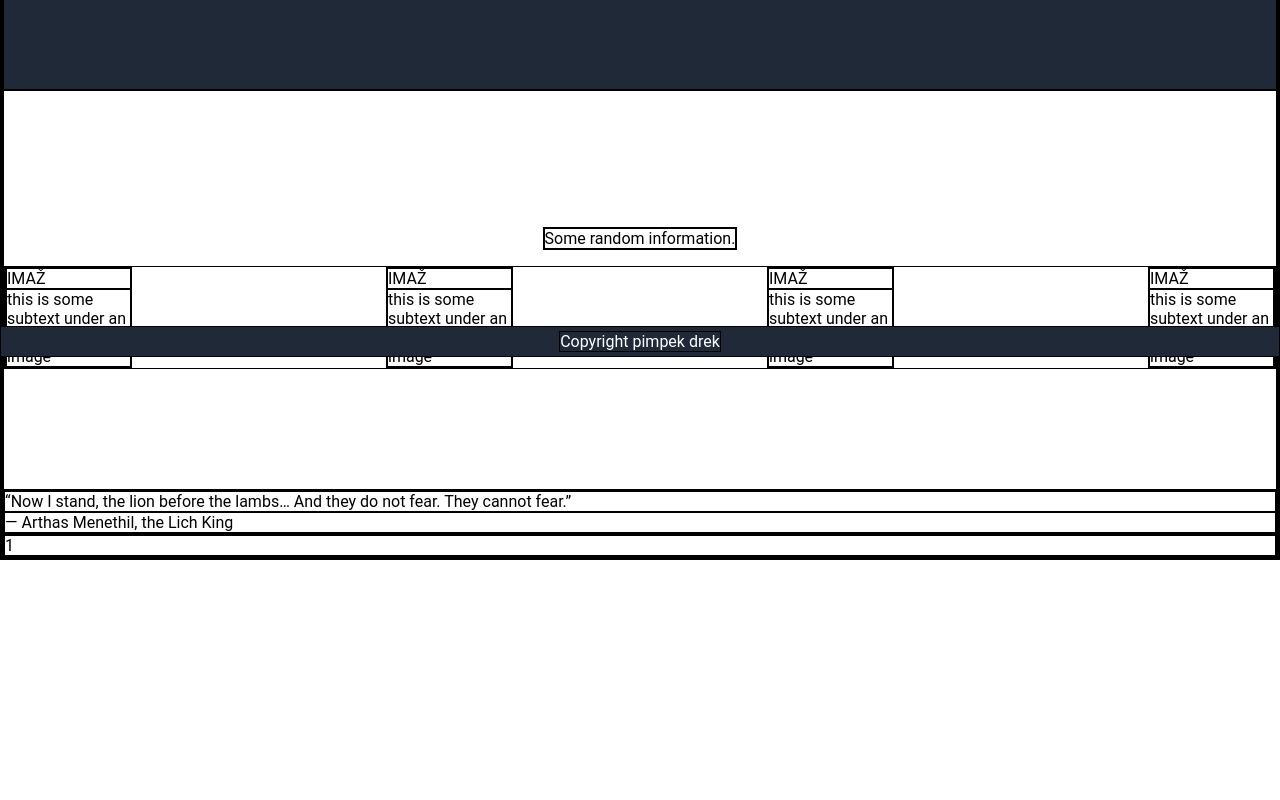
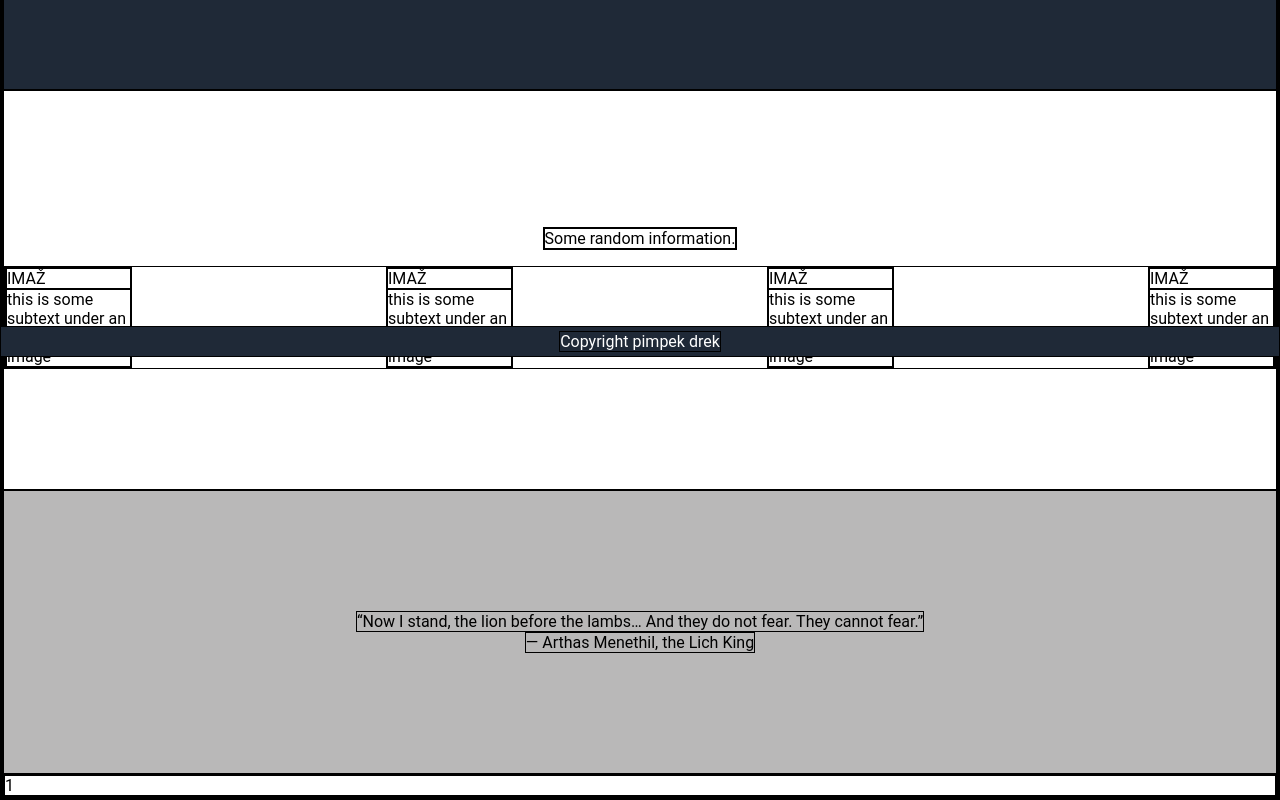
Before and after one commit to LZganec/landing_page, a plain HTML site: page index.html in a window 1280 px wide. Shown: the part 443-1243 px from the top of the page. Before the commit the page ends 1003 px from the top, so only its background shows below. Drawn offline with Linux system fonts and the light colour scheme.

Commit message:
More CSS changes
Added some padding to the grey container.

```diff
--- a/style.css
+++ b/style.css
@@ -70,6 +70,14 @@ header .header-links {
     max-width: 10%;
 }
 
+.gray-container {
+    padding: 7.5em 0;
+    display: flex;
+    flex-direction: column;
+    align-items: center;
+    background-color: #b9b8b8;
+}
+
 footer {
     position: fixed;
     left: 0;
```
